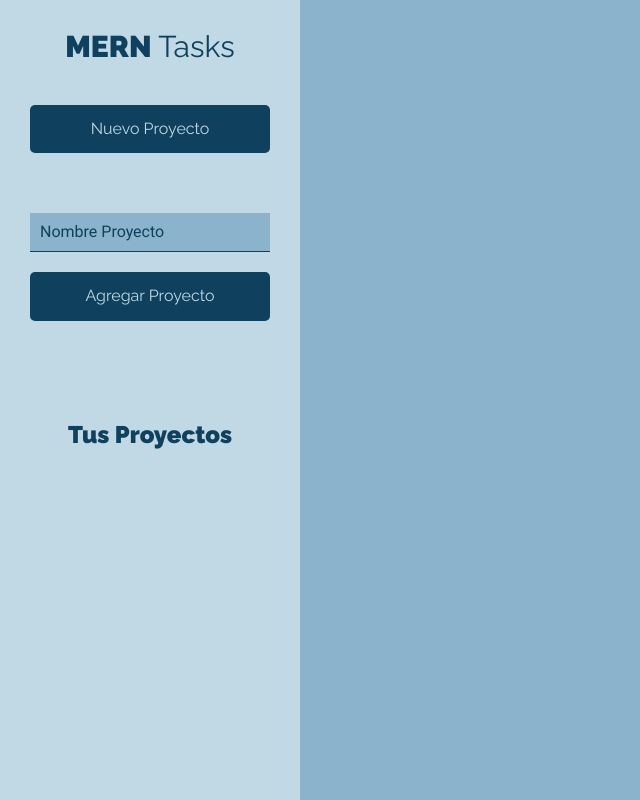
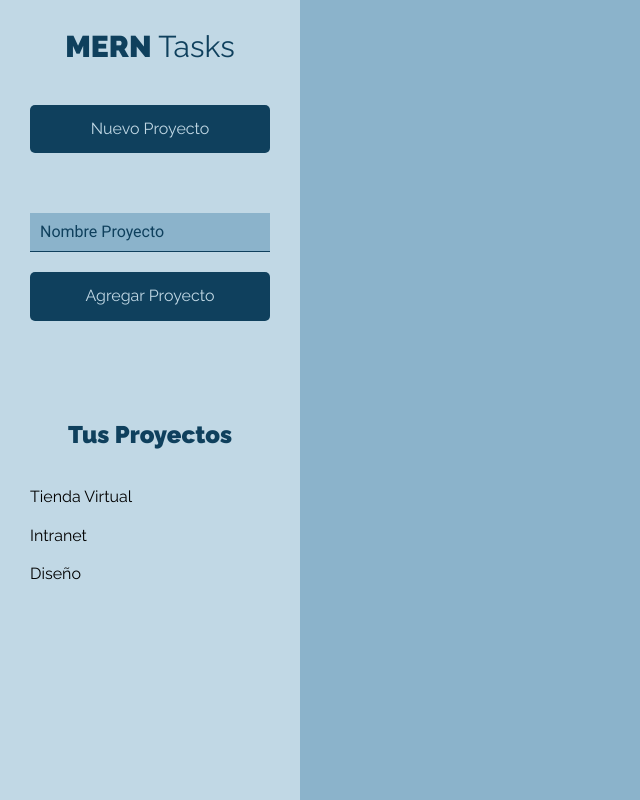
Before and after one commit to jesusdevp/merntask-cliente, a React (Create React App) app: page /projects in a window 1280 px wide. Shown: the whole page, without its empty margins (0-640 px from the left). Built offline with nearby package versions, Linux system fonts and the light colour scheme.

Commit message:
Componente para el listado de los proyectos

```diff
--- a/src/components/layout/Sidebar.jsx
+++ b/src/components/layout/Sidebar.jsx
@@ -1,5 +1,6 @@
 import React from "react";
 import NewProject from "../projects/NewProject";
+import ListProjects from "../projects/ListProjects";
 
 const Sidebar = () => {
   return (
@@ -12,6 +13,7 @@ const Sidebar = () => {
 
       <div className="proyectos">
         <h2>Tus Proyectos</h2>
+        <ListProjects />
       </div>
     </aside>
   );
--- /dev/null
+++ b/src/components/projects/ListProjects.jsx
@@ -0,0 +1,19 @@
+import React from "react";
+import Project from "./Project";
+
+const ListProjects = () => {
+  const proyectos = [
+    { nombre: "Tienda Virtual" },
+    { nombre: "Intranet" },
+    { nombre: "Diseño" },
+  ];
+  return (
+    <ul className="listado-proyectos">
+      {proyectos.map((proyecto) => (
+        <Project proyecto={proyecto} />
+      ))}
+    </ul>
+  );
+};
+
+export default ListProjects;
--- /dev/null
+++ b/src/components/projects/Project.jsx
@@ -0,0 +1,14 @@
+import React from "react";
+import ListProjects from "./ListProjects";
+
+const Project = ({ proyecto }) => {
+  return (
+    <li>
+      <button type="button" className="btn btn-blank">
+        {proyecto.nombre}
+      </button>
+    </li>
+  );
+};
+
+export default Project;
```
